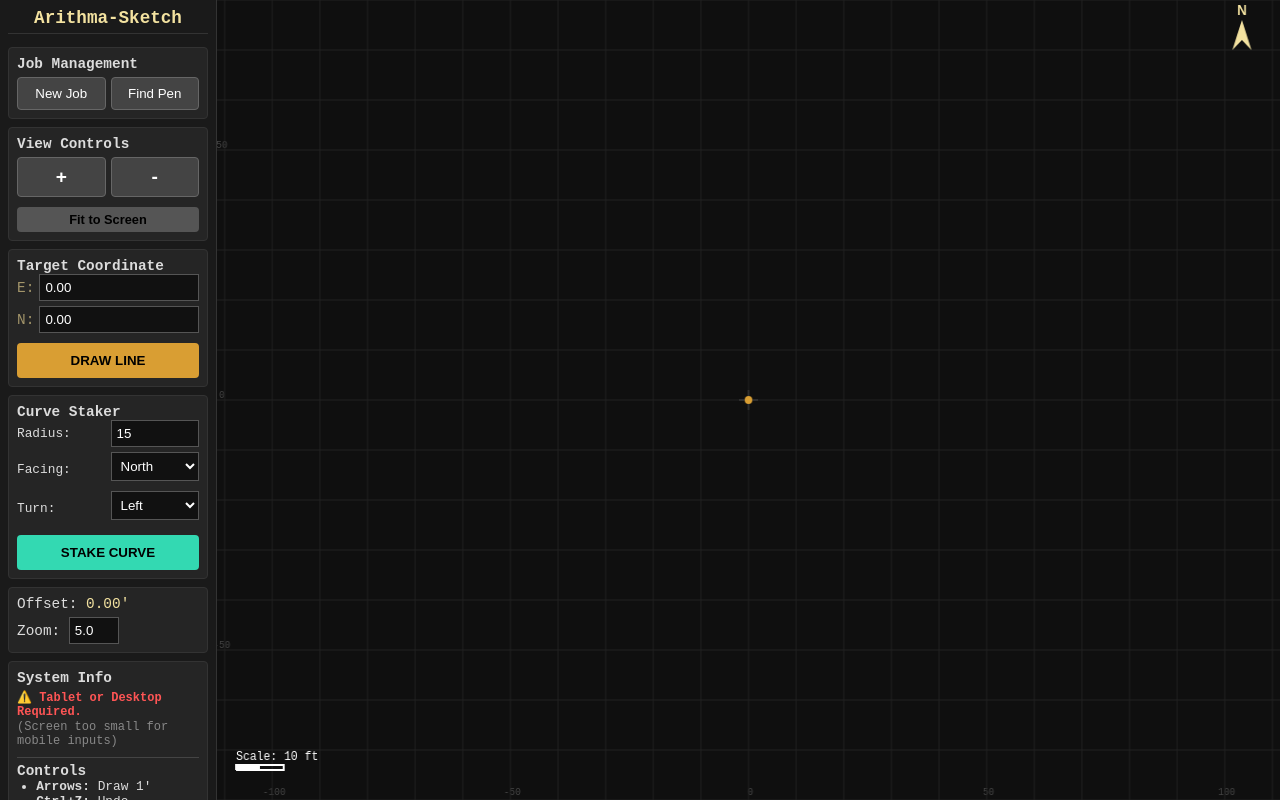
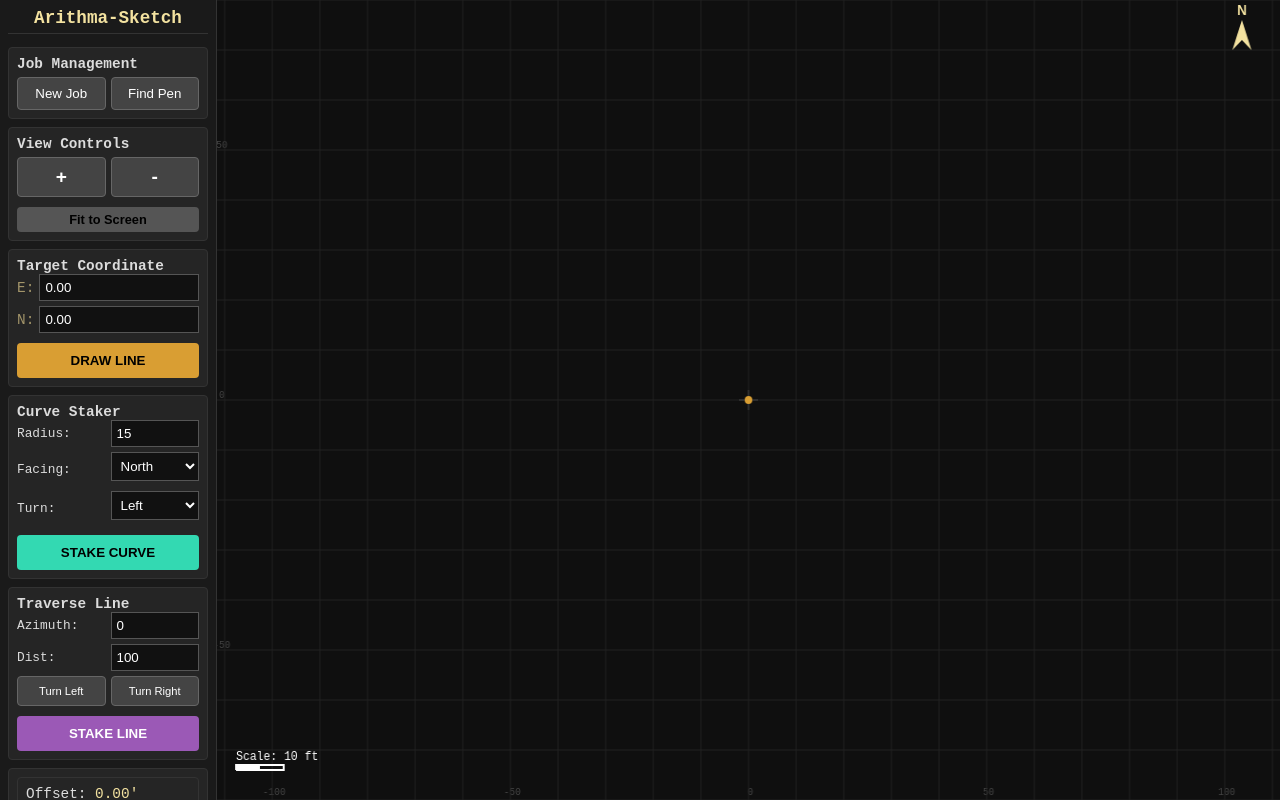
Before and after one commit to isaiah9238/ghArithmaGen, a plain HTML site: page index.html in a window 1280 px wide. Drawn offline with Linux system fonts and the light colour scheme.

Commit message:
Update index.html

```diff
--- a/index.html
+++ b/index.html
@@ -67,6 +67,25 @@
       </div>
 
       <div class="card">
+        <strong>Traverse Line</strong>
+        <div style="display: grid; grid-template-columns: 1fr 1fr; gap: 5px; margin-bottom: 5px;">
+            <label style="font-size: 0.8rem; align-self: center;">Azimuth:</label>
+            <input type="number" id="input-az" placeholder="0-360" value="0">
+
+            <label style="font-size: 0.8rem; align-self: center;">Dist:</label>
+            <input type="number" id="input-dist" placeholder="Feet" value="100">
+        </div>
+
+        <div style="display:flex; gap:5px; margin-bottom:5px;">
+             <button id="btn-turn-left" class="reset-btn" style="font-size:0.7rem;">Turn Left</button>
+             <button id="btn-turn-right" class="reset-btn" style="font-size:0.7rem;">Turn Right</button>
+        </div>
+
+        <button id="btn-traverse" class="action-btn" style="background: #9b59b6; color: #fff;">STAKE LINE</button>
+      </div>
+      <div class="card">
+
+      <div class="card">
         <div class="data-row">
             <span>Offset:</span>
             <span id="offset-display" style="color:#f3e2a0">0.00'</span>
```
